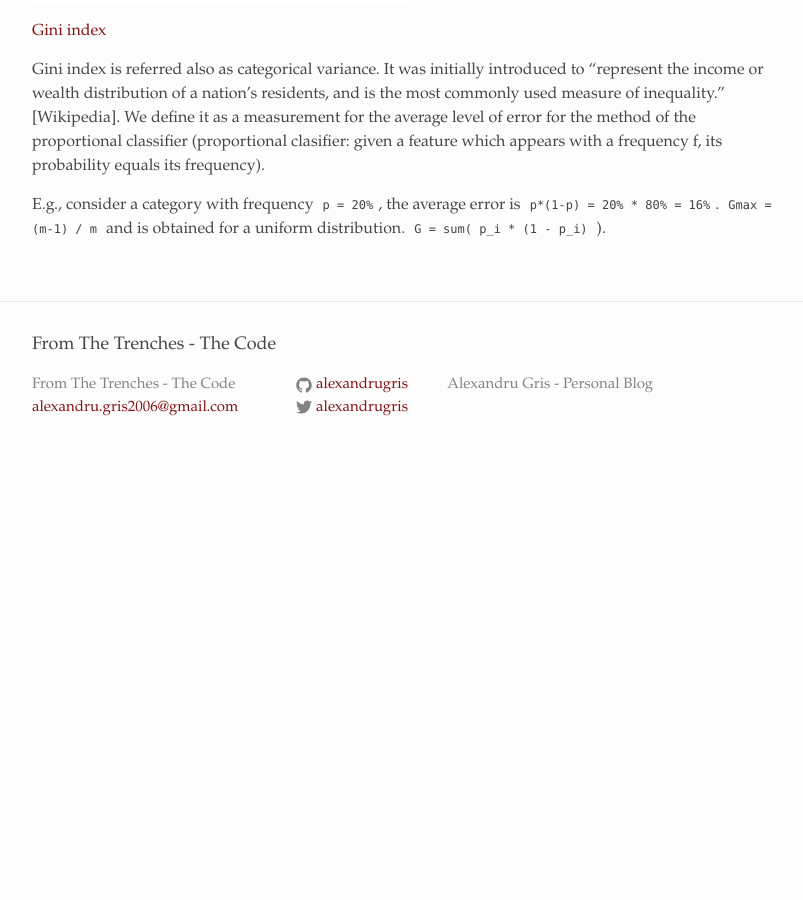
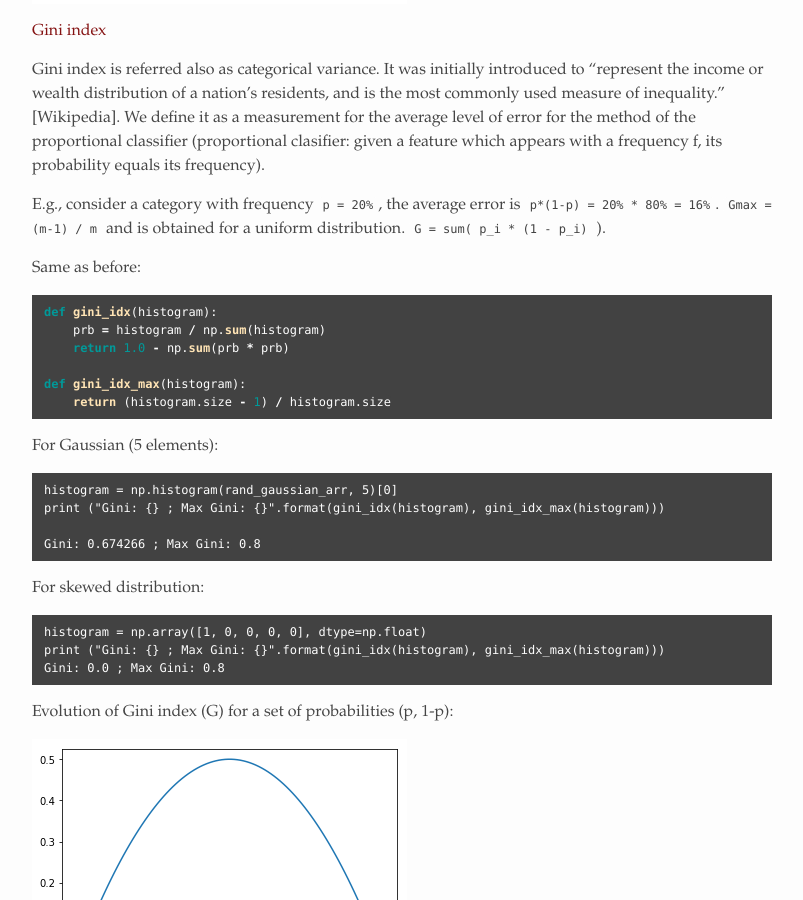
Before and after one commit to alexandrugris/my-jekyll-tech-blog, a Jekyll site: the page built from MyBlog/_posts/2017-03-18-MachineLearning-Notebook-2.markdown, in a window 1280 px wide and 900 px high, scrolled down 5967 px. Shown: the whole window, without its empty margins (238-1041 px from the left). Built offline with Jekyll 4.4.1, drawn with Linux system fonts in a browser that asks for light colours; before the commit the page ends 6446 px from its top, so only the background shows below that.

Commit message:
With Gini

````diff
--- a/MyBlog/_posts/2017-03-18-MachineLearning-Notebook-2.markdown
+++ b/MyBlog/_posts/2017-03-18-MachineLearning-Notebook-2.markdown
@@ -210,3 +210,35 @@ With the output:
 Gini index is referred also as categorical variance. It was initially introduced to "represent the income or wealth distribution of a nation's residents, and is the most commonly used measure of inequality." [Wikipedia]. We define it as a measurement for the average level of error for the method of the proportional classifier (proportional clasifier: given a feature which appears with a frequency f, its probability equals its frequency).
 
 E.g., consider a category with frequency `p = 20%`, the average error is `p*(1-p) = 20% * 80% = 16%`. `Gmax = (m-1) / m` and is obtained for a uniform distribution. `G = sum( p_i * (1 - p_i)` ).
+
+Same as before:
+
+```python
+def gini_idx(histogram):
+    prb = histogram / np.sum(histogram)
+    return 1.0 - np.sum(prb * prb)
+
+def gini_idx_max(histogram):
+    return (histogram.size - 1) / histogram.size
+```
+
+For Gaussian (5 elements):
+
+```
+histogram = np.histogram(rand_gaussian_arr, 5)[0]
+print ("Gini: {} ; Max Gini: {}".format(gini_idx(histogram), gini_idx_max(histogram)))
+
+Gini: 0.674266 ; Max Gini: 0.8
+```
+
+For skewed distribution:
+
+```
+histogram = np.array([1, 0, 0, 0, 0], dtype=np.float)
+print ("Gini: {} ; Max Gini: {}".format(gini_idx(histogram), gini_idx_max(histogram)))
+Gini: 0.0 ; Max Gini: 0.8
+```
+
+Evolution of Gini index (G) for a set of probabilities (p, 1-p):
+
+![Gini Index]({{site.url}}/assets/ml_2_6.png)
````
Also changed, not shown: MyBlog/assets/ml_2_6.png (added).
